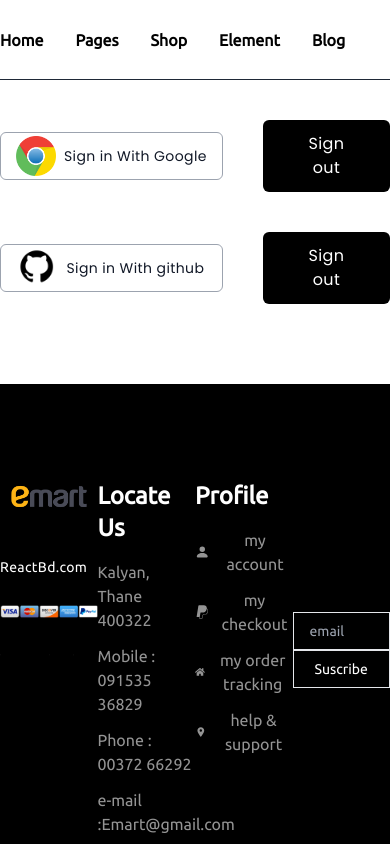
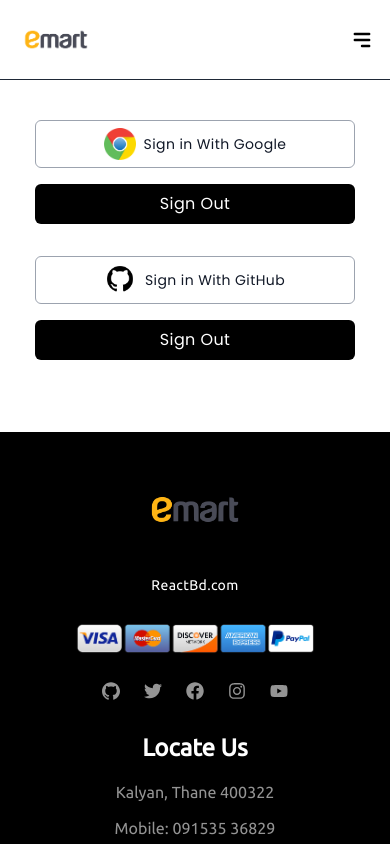
Before and after one commit to Rgound111/Emart, a React (Create React App) app: page /login in a window 390 px wide. Shown: the top 844 px of the page. Built offline with nearby package versions, Linux system fonts and the light colour scheme.

Commit message:
working on responsiveness

```diff
--- a/src/components/Footer.jsx
+++ b/src/components/Footer.jsx
@@ -1,60 +1,62 @@
-import React from 'react'
-import {logo ,paymentLogo1} from '../assests'
-import {FaFacebook, FaTwitter, FaYoutube, FaInstagram,FaHome } from 'react-icons/fa'
-import {ImGithub} from 'react-icons/im'
-import {BsPersonFill, BsPaypal} from 'react-icons/bs'
-import {MdLocationOn} from 'react-icons/md'
+import React from 'react';
+import { logo, paymentLogo1 } from '../assests';
+import { FaFacebook, FaTwitter, FaYoutube, FaInstagram } from 'react-icons/fa';
+import { ImGithub } from 'react-icons/im';
+import { BsPersonFill, BsPaypal } from 'react-icons/bs';
+import { FaHome } from 'react-icons/fa';
+import { MdLocationOn } from 'react-icons/md';
 
 const Footer = () => {
   return (
-    <div className='py-20 font-titleFont bg-black text-[#949494]'>
-    <div className='max-w-screen-xl mx-auto grid grid-cols-4'>
-        {/*=============  LogoIcon  Start here    ===============*/}
-        <div className='flex flex-col gap-7'>
+    <div className='py-10 md:py-20 font-titleFont bg-black text-[#949494]'>
+      <div className='max-w-screen-xl mx-auto grid grid-cols-1 sm:grid-cols-2 lg:grid-cols-4 gap-8'>
+        {/*============= LogoIcon Start here ===============*/}
+        <div className='flex flex-col gap-7 items-center lg:items-start'>
           <img className='w-28' src={logo} alt="Logo" />
-            <p className='text-white text-sm tracking-wide'>ReactBd.com</p>
+          <p className='text-white text-sm tracking-wide text-center lg:text-left'>ReactBd.com</p>
           <img className='w-60' src={paymentLogo1} alt="paymentlogo" />
           <div className='flex text-lg gap-6'>
-              <ImGithub className='hover:text-white duration-300 cursor-pointer'/>
-              <FaTwitter className='hover:text-white duration-300 cursor-pointer'/>
-              <FaFacebook className='hover:text-white duration-300 cursor-pointer'/>
-              <FaInstagram className='hover:text-white duration-300 cursor-pointer'/>
-              <FaYoutube className='hover:text-white duration-300 cursor-pointer'/>
+            <ImGithub className='hover:text-white duration-300 cursor-pointer' />
+            <FaTwitter className='hover:text-white duration-300 cursor-pointer' />
+            <FaFacebook className='hover:text-white duration-300 cursor-pointer' />
+            <FaInstagram className='hover:text-white duration-300 cursor-pointer' />
+            <FaYoutube className='hover:text-white duration-300 cursor-pointer' />
           </div>
         </div>
-        {/*=============  LogoIcon   End here     ===============*/}
-        {/*=============  Locateus  Start here   ===============*/}
-        <div>
-        <h2 className='text-2xl text-white font-semibold mb-4 mt-4'>Locate Us</h2>
+        {/*============= LogoIcon End here ===============*/}
+        {/*============= Locate Us Start here ===============*/}
+        <div className='text-center lg:text-left'>
+          <h2 className='text-2xl text-white font-semibold mb-4'>Locate Us</h2>
           <div className='text-base flex flex-col gap-3'>
             <p>Kalyan, Thane 400322</p>
-          <p>Mobile : 091535 36829</p>
-          <p>Phone : 00372 66292</p>
-          <p>e-mail :Emart@gmail.com</p>
+            <p>Mobile: 091535 36829</p>
+            <p>Phone: 00372 66292</p>
+            <p>Email: Emart@gmail.com</p>
           </div>
         </div>
-        {/*=============  Locateus  End here     ===============*/}
-        {/*=============  Profile  Start here    ===============*/}
-        <div>
-        <h2 className='text-2xl text-white font-semibold mb-4 mt-4'>Profile</h2>
+        {/*============= Locate Us End here ===============*/}
+        {/*============= Profile Start here ===============*/}
+        <div className='text-center lg:text-left'>
+          <h2 className='text-2xl text-white font-semibold mb-4'>Profile</h2>
           <div className='flex flex-col gap-3 text-base'>
-          <p className='hover:text-white flex gap-2 text-center items-center cursor-pointer'><BsPersonFill/>my account</p>
-          <p className='hover:text-white flex gap-2 text-center items-center cursor-pointer'><BsPaypal/>my checkout</p>
-          <p className='hover:text-white flex gap-2 text-center items-center cursor-pointer'><FaHome/>my order tracking</p>
-          <p className='hover:text-white flex gap-2 text-center items-center cursor-pointer'><MdLocationOn/>help & support</p>
-        </div>
-
-        </div>
-        {/*=============  Profile  End here     ===============*/}
-        {/*=============  Suscribe   Start here  ===============*/}
-        <div className='flex flex-col justify-center '>
-          <input className='text-sm px-4 py-2 bg-transparent border' placeholder='email' type="text" />
-          <button className='text-sm border px-4 py-2 text-white hover:bg-gray-900 active:text-black active:bg-white'>Suscribe</button>
-        </div>
-        {/*=============  Suscribe   End here   ===============*/}
+            <p className='hover:text-white flex gap-2 justify-center lg:justify-start items-center cursor-pointer'><BsPersonFill />My Account</p>
+            <p className='hover:text-white flex gap-2 justify-center lg:justify-start items-center cursor-pointer'><BsPaypal />My Checkout</p>
+            <p className='hover:text-white flex gap-2 justify-center lg:justify-start items-center cursor-pointer'><FaHome />My Order Tracking</p>
+            <p className='hover:text-white flex gap-2 justify-center lg:justify-start items-center cursor-pointer'><MdLocationOn />Help & Support</p>
           </div>
         </div>
-  )
-}
+        {/*============= Profile End here ===============*/}
+        {/*============= Subscribe Start here ===============*/}
+        <div className='flex flex-col items-center lg:items-start'>
+          <input className='text-sm px-4 py-2 bg-transparent border mb-3 w-full lg:w-auto' placeholder='Email' type='text' />
+          <button className='text-sm border px-4 py-2 text-white hover:bg-gray-900 active:text-black active:bg-white w-full lg:w-auto'>
+            Subscribe
+          </button>
+        </div>
+        {/*============= Subscribe End here ===============*/}
+      </div>
+    </div>
+  );
+};
 
-export default Footer
+export default Footer;
--- a/src/components/Header.jsx
+++ b/src/components/Header.jsx
@@ -1,48 +1,119 @@
-import React from 'react';
+import React, { useState } from 'react';
 import { logo } from '../assests/index';
 import { cart1 } from '../assests/index';
 import { icon } from '../assests/index';
 import { Link } from 'react-router-dom';
 import { useSelector } from 'react-redux';
-
+import { HiMenuAlt3, HiX } from 'react-icons/hi'; // Importing icons for menu
 
 const Header = () => {
- const productData = useSelector((state) => state.emart.productData)
- const userInfo = useSelector((state) => state.emart.userInfo)
-// console.log(productData)
+  const productData = useSelector((state) => state.emart.productData);
+  const userInfo = useSelector((state) => state.emart.userInfo);
+
+  const [isMenuOpen, setIsMenuOpen] = useState(false);
+
+  const toggleMenu = () => {
+    setIsMenuOpen(!isMenuOpen);
+  };
+
+  const closeMenu = () => {
+    setIsMenuOpen(false);
+  };
+
   return (
-        <div className='w-full h-20 border-b-[1px]  border-gray-800 bg-white font-titleFont sticky top-0 z-50'>
-            <div className=' max-w-screen-xl mx-auto h-full  flex items-center justify-between'>
+    <div className='w-full h-20 border-b-[1px] border-gray-800 bg-white font-titleFont sticky top-0 z-50'>
+      <div className='max-w-screen-xl mx-auto h-full flex items-center justify-between px-4 md:px-8'>
+        {/* Logo */}
         <Link to={'/'}>
           <div>
-                        <img className='w-28' src={logo} alt="NavLogo" />
+            <img className='w-20 md:w-28' src={logo} alt="NavLogo" />
           </div>
         </Link>
-                <div className='flex items-center gap-8' >
-                    <ul className='flex items-center gap-8'>
-                        <Link to={'/'} className='text-base text-black font-bold hover:text-orange-700 hover:underline underline-offset-2 decoration-[1px] cursor-pointer duration-200 '>Home</Link>
-                        <li className='text-base text-black font-bold hover:text-orange-700 hover:underline underline-offset-2 decoration-[1px] cursor-pointer duration-200  '>Pages</li>
-                        <li className='text-base text-black font-bold hover:text-orange-700 hover:underline underline-offset-2 decoration-[1px] cursor-pointer duration-200  '>Shop</li>
-                        <li className='text-base text-black font-bold hover:text-orange-700 hover:underline underline-offset-2 decoration-[1px] cursor-pointer duration-200  '>Element</li>
-                        <li className='text-base text-black font-bold hover:text-orange-700 hover:underline underline-offset-2 decoration-[1px] cursor-pointer duration-200  '>Blog</li>
+
+        {/* Menu Toggle Button (for mobile) */}
+        <button className='md:hidden text-2xl' onClick={toggleMenu}>
+          {isMenuOpen ? <HiX /> : <HiMenuAlt3 />} {/* X for closing, Menu icon for opening */}
+        </button>
+
+        {/* Nav Links (Desktop) */}
+        <div className='hidden md:flex items-center gap-4 md:gap-8'>
+          <ul className='flex items-center gap-4 md:gap-8'>
+            <Link to={'/'} className='text-sm md:text-base text-black font-bold hover:text-orange-700 hover:underline underline-offset-2 decoration-[1px] cursor-pointer duration-200'>
+              Home
+            </Link>
+            <li className='text-sm md:text-base text-black font-bold hover:text-orange-700 hover:underline underline-offset-2 decoration-[1px] cursor-pointer duration-200'>
+              Pages
+            </li>
+            <li className='text-sm md:text-base text-black font-bold hover:text-orange-700 hover:underline underline-offset-2 decoration-[1px] cursor-pointer duration-200'>
+              Shop
+            </li>
+            <li className='text-sm md:text-base text-black font-bold hover:text-orange-700 hover:underline underline-offset-2 decoration-[1px] cursor-pointer duration-200'>
+              Element
+            </li>
+            <li className='text-sm md:text-base text-black font-bold hover:text-orange-700 hover:underline underline-offset-2 decoration-[1px] cursor-pointer duration-200'>
+              Blog
+            </li>
           </ul>
+
+          {/* Cart and User Icons */}
           <Link to={"/cart"}>
             <div className='relative'>
-                        <img className='w-9' src={cart1} alt="cartImage" />
-                        <span className='absolute w-6 top-[0.8px] left-2 text-sm flex justify-center items-center font-titleFont font-semibold' >
+              <img className='w-6 md:w-9' src={cart1} alt="cartImage" />
+              <span className='absolute w-4 md:w-6 top-[0.8px] left-1 md:left-2 text-xs md:text-sm flex justify-center items-center font-titleFont font-semibold'>
                 {productData.length}
               </span>
             </div>
           </Link>
           <Link to={"/login"}>
-                    <img className='w-10 rounded-full' src={ userInfo ? userInfo.image : icon} alt="logo" />
+            <img className='w-8 md:w-10 rounded-full' src={userInfo ? userInfo.image : icon} alt="logo" />
           </Link>
-                   { userInfo &&  <p className='text-xl text-black font-normal hover:text-orange-700 hover:underline underline-offset-2 decoration-[1px] cursor-pointer duration-200  '>{userInfo.name}</p>}
+          {userInfo && (
+            <p className='text-sm md:text-xl text-black font-normal hover:text-orange-700 hover:underline underline-offset-2 decoration-[1px] cursor-pointer duration-200'>
+              {userInfo.name}
+            </p>
+          )}
         </div>
       </div>
 
+      {/* Mobile Menu */}
+      {isMenuOpen && (
+        <div className='md:hidden bg-white w-full absolute top-20 left-0 z-50'>
+          <ul className='flex flex-col items-center gap-4 p-4'>
+            <Link to={'/'} className='text-sm text-black font-bold hover:text-orange-700 hover:underline underline-offset-2 decoration-[1px] cursor-pointer duration-200' onClick={closeMenu}>
+              Home
+            </Link>
+            <li className='text-sm text-black font-bold hover:text-orange-700 hover:underline underline-offset-2 decoration-[1px] cursor-pointer duration-200' onClick={closeMenu}>
+              Pages
+            </li>
+            <li className='text-sm text-black font-bold hover:text-orange-700 hover:underline underline-offset-2 decoration-[1px] cursor-pointer duration-200' onClick={closeMenu}>
+              Shop
+            </li>
+            <li className='text-sm text-black font-bold hover:text-orange-700 hover:underline underline-offset-2 decoration-[1px] cursor-pointer duration-200' onClick={closeMenu}>
+              Element
+            </li>
+            <li className='text-sm text-black font-bold hover:text-orange-700 hover:underline underline-offset-2 decoration-[1px] cursor-pointer duration-200' onClick={closeMenu}>
+              Blog
+            </li>
+          </ul>
+
+          {/* Cart and User Icons in Mobile Menu */}
+          <div className='flex justify-center gap-4 mt-4'>
+            <Link to={"/cart"} onClick={closeMenu}>
+              <div className='relative'>
+                <img className='w-6' src={cart1} alt="cartImage" />
+                <span className='absolute w-4 top-[0.8px] left-1 text-xs flex justify-center items-center font-titleFont font-semibold'>
+                  {productData.length}
+                </span>
               </div>
-    )
-}
+            </Link>
+            <Link to={"/login"} onClick={closeMenu}>
+              <img className='w-8 rounded-full' src={userInfo ? userInfo.image : icon} alt="logo" />
+            </Link>
+          </div>
+        </div>
+      )}
+    </div>
+  );
+};
 
-export default Header
+export default Header;
--- a/src/pages/Login.jsx
+++ b/src/pages/Login.jsx
@@ -1,25 +1,22 @@
-import React from 'react'
-import { githubLogo, chromeLogo } from '../assests/index'
+import React from 'react';
+import { githubLogo, chromeLogo } from '../assests/index'; // Corrected import
 import { getAuth, signOut, signInWithPopup, GoogleAuthProvider } from "firebase/auth";
 import { toast, ToastContainer } from 'react-toastify';
 import { useDispatch } from 'react-redux';
 import { useNavigate } from 'react-router-dom';
-import {addUser} from '../redux/emartSlice'
-import {removeUser} from '../redux/emartSlice'
-
+import { addUser, removeUser } from '../redux/emartSlice'; // Corrected import
 
 const Login = () => {
     const dispatch = useDispatch();
     const navigate = useNavigate();
     const auth = getAuth();
     const provider = new GoogleAuthProvider();
-    const handleGooglelogin = (e) => {
+
+    const handleGoogleLogin = (e) => {
         e.preventDefault();
-        // console.log(auth);
         signInWithPopup(auth, provider)
             .then((result) => {
                 const user = result.user;
-                // console.log(user)
                 dispatch(
                     addUser({
                         _id: user.uid,
@@ -27,45 +24,57 @@ const Login = () => {
                         email: user.email,
                         image: user.photoURL,
                     })
-                )
-                setTimeout(() => {
-                    navigate("/")
-                }, 1500)
-            }).catch((error) => {
-                // Handle Errors here.
-                const errorCode = error.code;
-                const errorMessage = error.message;
-                // The AuthCredential type that was used.
-                const credential = GoogleAuthProvider.credentialFromError(error);
-                // ...
+                );
+                toast.success("Logged in successfully!");
+                setTimeout(() => navigate("/"), 1500);
+            })
+            .catch((error) => {
+                console.error("Error during sign-in:", error.message);
+                toast.error("Failed to sign in. Please try again.");
             });
-    }
+    };
 
-    const handleSignout = () => {
-        signOut(auth).then(() => {
-            // Sign-out successful.
-            toast.success("Log Out SuccessFully");
+    const handleSignOut = () => {
+        signOut(auth)
+            .then(() => {
+                toast.success("Logged out successfully!");
                 dispatch(removeUser());
-        }).catch((error) => {
-            console.log(error);
+            })
+            .catch((error) => {
+                console.error("Error during sign-out:", error.message);
+                toast.error("Failed to sign out. Please try again.");
             });
-    }
+    };
 
     return (
-        <div className='w-full flex flex-col items-center justify-center gap-10 py-10'>
-            <div className='w-full flex justify-center items-center gap-10'>
-                <div onClick={handleGooglelogin} className='w-60 text-base h-12 tracking-wide border-[1px] border-gray-400 rounded-md flex items-center justify-center gap-2 hover:border-blue-700 cursor-pointer duration-300'>
-                    <img className='w-10' src={chromeLogo} alt="githubLogoImg" />
+        <div className='w-full flex flex-col items-center justify-center gap-8 py-10 px-4 sm:px-6 lg:px-8'>
+            <div className='w-full flex flex-col items-center gap-4 md:flex-row md:justify-center md:gap-8'>
+                <div
+                    onClick={handleGoogleLogin}
+                    className='w-full max-w-xs text-base h-12 tracking-wide border-[1px] border-gray-400 rounded-md flex items-center justify-center gap-2 hover:border-blue-700 cursor-pointer duration-300'
+                >
+                    <img className='w-8 h-8 sm:w-10 sm:h-10' src={chromeLogo} alt="Google Logo" />
                     <span className='text-sm text-gray-900'>Sign in With Google</span>
                 </div>
-                <button onClick={handleSignout} className='text-white text-base px-8 py-3 bg-black rounded-md tracking-wide hover:bg-gray-800 duration-300'> Sign out</button>
+                <button
+                    onClick={handleSignOut}
+                    className='w-full max-w-xs text-base px-6 py-2 bg-black rounded-md text-white tracking-wide hover:bg-gray-800 duration-300'
+                >
+                    Sign Out
+                </button>
             </div>
-            <div className='w-full flex justify-center items-center gap-10'>
-                <div className='w-60 text-base h-12 tracking-wide border-[1px] border-gray-400 rounded-md flex items-center justify-center gap-2 hover:border-blue-700 cursor-pointer duration-300'>
-                    <img className='w-10' src={githubLogo} alt="githubLogoImg" />
-                    <span className='text-sm text-gray-900'>Sign in With github</span>
+            <div className='w-full flex flex-col items-center gap-4 md:flex-row md:justify-center md:gap-8'>
+                <div
+                    className='w-full max-w-xs text-base h-12 tracking-wide border-[1px] border-gray-400 rounded-md flex items-center justify-center gap-2 hover:border-blue-700 cursor-pointer duration-300'
+                >
+                    <img className='w-8 h-8 sm:w-10 sm:h-10' src={githubLogo} alt="GitHub Logo" />
+                    <span className='text-sm text-gray-900'>Sign in With GitHub</span>
                 </div>
-                <button className='text-white text-base px-8 py-3 bg-black rounded-md tracking-wide hover:bg-gray-800 duration-300'> Sign out</button>
+                <button
+                    className='w-full max-w-xs text-base px-6 py-2 bg-black rounded-md text-white tracking-wide hover:bg-gray-800 duration-300'
+                >
+                    Sign Out
+                </button>
             </div>
             <ToastContainer
                 position="top-left"
@@ -79,9 +88,8 @@ const Login = () => {
                 pauseOnHover
                 theme="dark"
             />
+        </div>
+    );
+};
 
-        </div>
-    )
-}
-
-export default Login
+export default Login;
```
Also changed, not shown: src/components/Banner.jsx (+54 -40 lines), src/components/CartItem.jsx (+51 -45 lines), src/components/Products.jsx (+17 -17 lines), src/pages/Cart.jsx (+56 -54 lines), src/components/ProductsCard.jsx (line endings or trailing spaces). Lines whose indentation alone changed are shown as unchanged.
